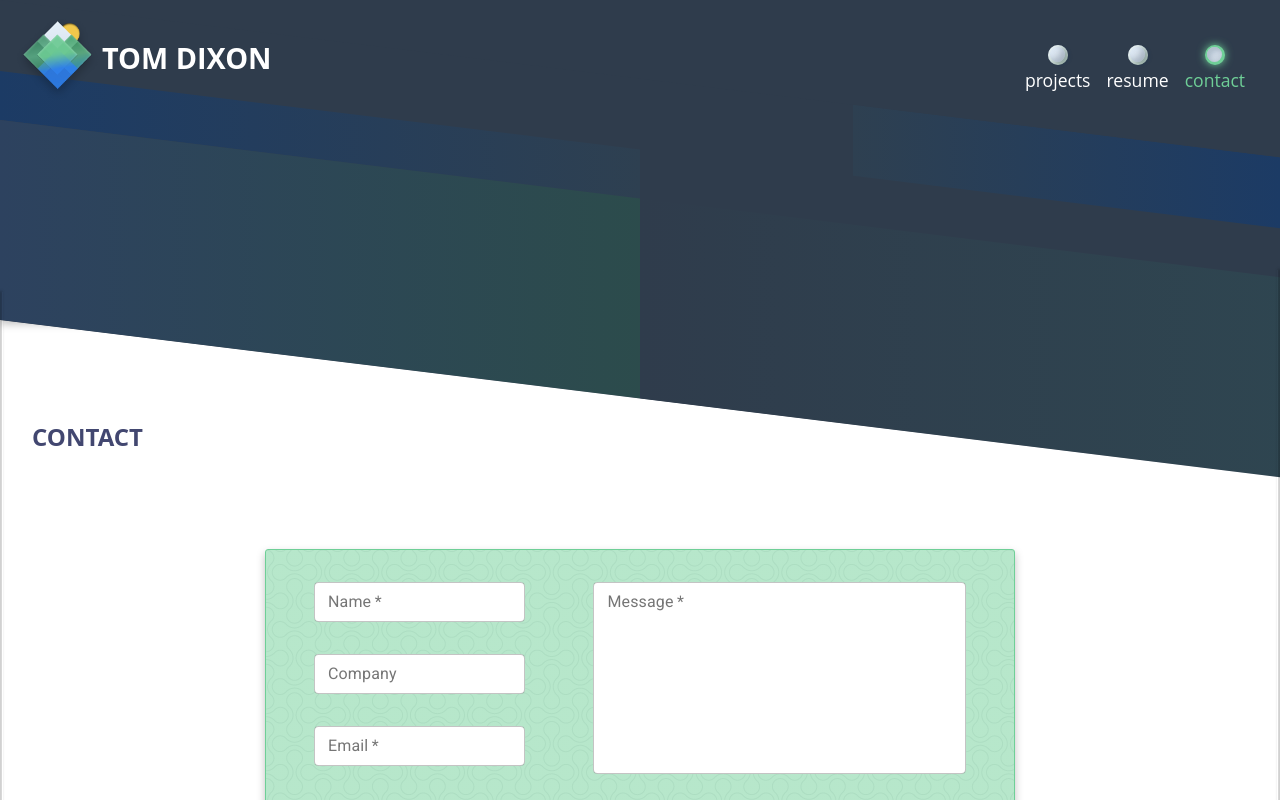
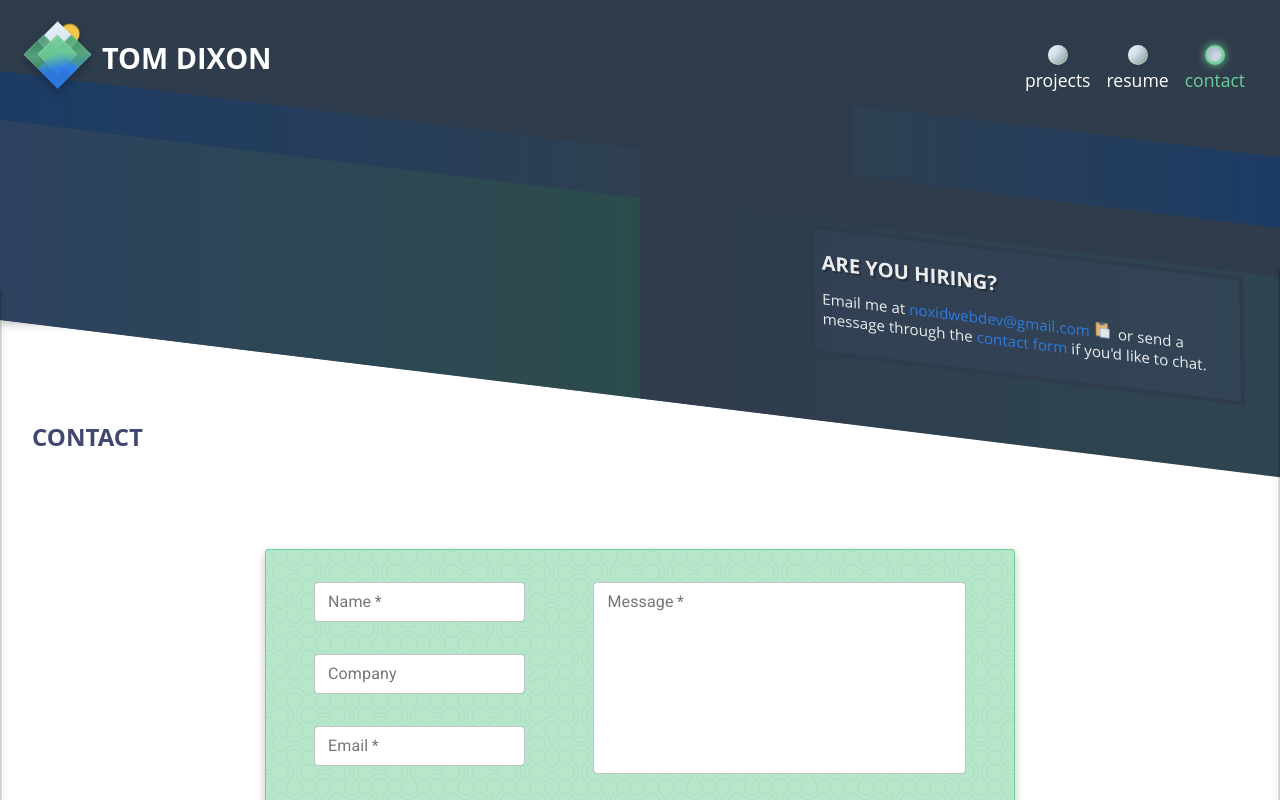
Before and after one commit to chefThomas/dev-folio, a React (Create React App) app: page /contact in a window 1280 px wide. Shown: the top 800 px of the page. Built offline with nearby package versions, Linux system fonts and the light colour scheme; no server answers.

Commit message:
finish dev card component

```diff
--- a/public/index.html
+++ b/public/index.html
@@ -5,10 +5,7 @@
     <link rel="icon" href="%PUBLIC_URL%/favicon.ico" />
     <meta name="viewport" content="width=device-width, initial-scale=1" />
     <meta name="theme-color" content="#000000" />
-    <meta
-      name="description"
-      content="Web site created using create-react-app"
-    />
+    <meta name="description" content="Tom Dixon web development portfolio" />
     <!--
       manifest.json provides metadata used when your web app is installed on a
       user's mobile device or desktop. See https://developers.google.com/web/fundamentals/web-app-manifest/
--- a/src/App.js
+++ b/src/App.js
@@ -1,12 +1,14 @@
 import React, { useEffect, useState } from "react";
 import { Switch, Route } from "react-router-dom";
+
 import { TransitionGroup, CSSTransition } from "react-transition-group";
 import axios from "axios";
+import Snackbar from "@material-ui/core/Snackbar";
 
 import ContactPage from "./components/ContactPage";
 import GlobalNav from "./components/GlobalNav";
 import Header from "./components/Header";
-import MessagesPage from "./components/MessagesPage";
+// import MessagesPage from "./components/MessagesPage";
 import ProjectsPage from "./components/ProjectsPage";
 import ResumePage from "./components/ResumePage";
 
@@ -37,24 +39,33 @@ const postMessage = async (formdata) => {
 };
 
 function App() {
-  const [messages, setMessages] = useState([]);
+  const [snackbar, setSnackbar] = useState({ open: false, message: "" });
 
-  async function fetchMessages() {
-    const {
-      data: { Items },
-    } = await axios.get(`${api.invokeUrl}/messages`);
+  // GET messages from API implement here
+  // async function fetchMessages() {
+  //   const {
+  //     data: { Items },
+  //   } = await axios.get(`${api.invokeUrl}/messages`);
 
-    setMessages(Items);
-  }
+  //   setMessages(Items);
+  // }
 
-  useEffect(() => {
-    fetchMessages();
-  }, []);
+  // useEffect(() => {
+  //   fetchMessages();
+  // }, []);
 
   return (
     <>
       <GlobalNav />
-      <Header styles='margin-lg-bottom' />
+      <Header setSnackbar={setSnackbar} styles='margin-lg-bottom' />
+      <Snackbar
+        // style={{ fonstSize: "0.3rem" }}
+        autoHideDuration={3000}
+        open={snackbar.visible}
+        onClose={() => setSnackbar({ open: false })}
+        message={snackbar.message}
+        anchorOrigin={{ vertical: "top", horizontal: "center" }}
+      />
       <Route
         render={({ location }) => (
           <TransitionGroup>
@@ -67,11 +78,11 @@ function App() {
                   path='/contact'
                   render={() => <ContactPage postMessage={postMessage} />}
                 />
-                <Route
+                {/* <Route
                   exact
                   path='/messages'
                   render={() => <MessagesPage messages={messages} />}
-                />
+                /> */}
                 <Route path='*' render={() => <ProjectsPage />} />
               </Switch>
             </CSSTransition>
--- a/src/components/ContactForm.jsx
+++ b/src/components/ContactForm.jsx
@@ -11,7 +11,6 @@ import theme from "../mui-style-override/theme";
 import { ThemeProvider } from "@material-ui/styles";
 
 import emailValidator from "../helpers/emailValidator";
-import aws from "../static/AWS-Lambda_light-bg.png";
 
 const ContactForm = ({ postMessage }) => {
   const [company, setCompany] = useState("");
--- a/src/components/DeveloperCard.jsx
+++ b/src/components/DeveloperCard.jsx
@@ -1,48 +1,53 @@
 import React from "react";
-import me from "../static/self2.png";
+import { NavLink } from "react-router-dom";
 
-const Developer = ({ text, image }) => (
+import clipboard from "../static/icons8-copy-to-clipboard-16.png";
+
+const DeveloperCard = ({ setSnackbar }) => {
+  const copyToClipboard = () => {
+    navigator.clipboard.writeText("noxidwebdev@gmail.com");
+    setSnackbar({
+      visible: true,
+      message: "'noxidwebdev@gmail.com' copied to clipboard",
+    });
+  };
+  return (
     <div className='DeveloperCard'>
-    <div className='DeveloperCard__img-container'>
+      <div className='DeveloperCard__text'>
+        <p className='DeveloperCard__text-head'>
+          <span
+            className='title'
+            style={{
+              fontSize: "1.25rem",
+              marginRight: "1rem",
+              fontWeight: "bold",
+            }}
+          >
+            are you hiring?
+          </span>
+          {/* <i class='em em-eyes' aria-role='presentation' aria-label='EYES'></i> */}
+        </p>
+        {/*
+        <br></br> */}
+        <p>
+          Email me at{" "}
+          <span className='email-link' onClick={copyToClipboard}>
+            noxidwebdev@gmail.com{" "}
             <img
-        className='DeveloperCard__img'
-        style={{ width: "100%" }}
-        src={me}
-        alt='me'
+              alt='copy to clipboard icon'
+              onClick={copyToClipboard}
+              src={clipboard}
             />
-    </div>
-    <div className='DeveloperCard__text'>
-      <p>
-        I’m a web developer living in Seattle. I lean toward frontend and love
-        building React apps, but also enjoy server-side logic.
-        <br></br>I'm currently seeking opportunities to collaborate and grow
-        while contributing to challenging and interesting projects.
+          </span>
+          &nbsp; or send a message through the{" "}
+          <NavLink className='devcard-nav' exact to='/contact'>
+            contact form
+          </NavLink>{" "}
+          if you'd like to chat.
         </p>
       </div>
     </div>
   );
+};
 
-export default Developer;
-
-// <div className='DeveloperCard'>
-//     <div className='DeveloperCard__body'>
-//       <div className='DeveloperCard__body__text'>
-//         <p>
-//           I’m a web developer living in Seattle. I lean toward frontend and love
-//           building React apps, but also enjoy diving into server-side logic. I'm
-//           currently seeking opportunities to collaborate and grow while
-//           contributing to challenging and interesting projects. Please have a
-//           look at my work and reach out if you have any questions or just feel
-//           like having a chat.
-//         </p>
-//       </div>
-//       <div className='DeveloperCard__img-container'>
-//         <img
-//           className='DeveloperCard__img'
-//           style={{ width: "100%" }}
-//           src={me}
-//           alt='me'
-//         />
-//       </div>
-//     </div>
-//   </div>
+export default DeveloperCard;
--- a/src/components/GlobalNav.jsx
+++ b/src/components/GlobalNav.jsx
@@ -8,7 +8,7 @@ import mountains from "../static/mountains-icon-business.png";
 
 import "../stylesheets/css/main.css";
 
-const GlobalNav = (prop) => {
+const GlobalNav = (props) => {
   return (
     <div className='GlobalNav '>
       <ContainerFlex
--- a/src/components/Header.jsx
+++ b/src/components/Header.jsx
@@ -16,7 +16,7 @@ const Header = (props) => (
           <span className='Header__mosaic__4'></span>
         </div>
       </div>
-      {/* <DeveloperCard style='' /> */}
+      <DeveloperCard setSnackbar={props.setSnackbar} />
     </header>
   </>
 );
--- a/src/components/NavBar.jsx
+++ b/src/components/NavBar.jsx
@@ -15,7 +15,6 @@ const NavBar = ({ styles }) => {
       <div className='NavBar--link-container'>
         <NavLink exact className='NavBar--link' to='/resume'>
           <button className='NavBar--link-button-outer'>
-            {" "}
             <div className='NavBar--link-button-inner'></div>
           </button>
           resume
--- a/src/stylesheets/css/main.css
+++ b/src/stylesheets/css/main.css
@@ -271,34 +271,45 @@ button:focus {
   justify-content: center;
   align-items: center;
   position: absolute;
-  top: 150px;
+  top: 250px;
   right: 3%;
   margin-left: auto;
-  border: 4px solid #6fcf97;
+  z-index: 1000;
+  border: 4px solid #2f3c4c;
   border-radius: 2px;
-  background-image: linear-gradient(to left, #2b755d, #2f80ed);
-  opacity: 1;
+  background: rgba(66, 71, 112, 0.2);
+  opacity: 0.9;
+  transform: skew(8deg) rotate(7deg);
   transition: all 0.2s ease-in-out; }
+  .DeveloperCard:hover {
+    transform: scale(1.3) skew(0deg) translateX(-40px);
+    opacity: 1;
+    background: rgba(66, 71, 112, 0.6); }
+  .DeveloperCard--timer {
+    transform: scale(1.3) skew(0deg) translateX(-40px);
+    opacity: 1;
+    background: rgba(66, 71, 112, 0.6); }
   @media screen and (max-width: 495px) {
     .DeveloperCard {
-      opacity: 0;
-      transform: translateY(5px); } }
-  .DeveloperCard__img-container {
-    display: flex;
-    align-items: center;
-    max-width: 100px;
-    width: 42vw;
-    min-width: 7rem;
-    margin-right: 5px; }
-    .DeveloperCard__img-container > img {
-      transform: scale(-1, 1); }
-    @media screen and (max-width: 470px) {
-      .DeveloperCard__img-container {
-        display: none; } }
+      opacity: 0; } }
+  .DeveloperCard__text-head {
+    text-transform: uppercase;
+    margin-right: 2rem;
+    text-shadow: 2px 2px rgba(0, 0, 0, 0.3); }
   .DeveloperCard__text {
     padding: 0.5rem 0.5rem;
     color: white;
-    font-size: calc(13px + 0.16vw); }
+    font-size: calc(13px + 0.16vw);
+    line-height: 20px; }
+
+.email-link {
+  color: #2f80ed; }
+  .email-link:hover {
+    cursor: pointer; }
+
+.devcard-nav {
+  text-decoration: none;
+  color: #2f80ed; }
 
 .Footer {
   position: absolute;
--- a/src/stylesheets/scss/modules/_variables.scss
+++ b/src/stylesheets/scss/modules/_variables.scss
@@ -18,6 +18,7 @@ $light-gray: rgb(243, 243, 243);
 
 // project cards, contact form
 $box-shadow: 0px 4px 8px rgba(0, 0, 0, 0.25);
+$box-shadow-green: 0px 4px 8px rgba(111, 207, 151, 0.4);
 
 // box radius
 $radius: 10px;
--- a/src/stylesheets/scss/partials/_DeveloperCard.scss
+++ b/src/stylesheets/scss/partials/_DeveloperCard.scss
@@ -5,43 +5,77 @@
   justify-content: center;
   align-items: center;
   position: absolute;
-  top: 150px;
+  top: 250px;
   right: 3%;
   margin-left: auto;
-  border: 4px solid #6fcf97;
+  z-index: 1000;
+  border: 4px solid $abyss-blue;
   border-radius: 2px;
-  background-image: linear-gradient(
-    to left,
-    rgb(43, 117, 93),
-    rgb(47, 128, 237)
-  );
+  background: rgba(66, 71, 112, 0.2);
+  opacity: 0.9;
+  &:hover {
+    // border: 4px solid rgba(111, 207, 151, 0.4);
+    transform: scale(1.3) skew(0deg) translateX(-40px);
+    opacity: 1;
+    background: rgba(66, 71, 112, 0.6);
+  }
 
-  opacity: 1;
+  &--timer {
+    transform: scale(1.3) skew(0deg) translateX(-40px);
+    opacity: 1;
+    background: rgba(66, 71, 112, 0.6);
+  }
+
+  transform: skew(8deg) rotate(7deg);
+
   transition: all 0.2s ease-in-out;
   @media screen and (max-width: 495px) {
     // display: none;
     opacity: 0;
-    transform: translateY(5px);
+    // transform: translateY(5px);
   }
-  &__img-container {
-    display: flex;
-    align-items: center;
-    max-width: 100px;
-    width: 42vw;
-    min-width: 7rem;
-    margin-right: 5px;
-    & > img {
-      transform: scale(-1, 1);
-    }
 
-    @media screen and (max-width: 470px) {
-      display: none;
-    }
+  &__text-head {
+    text-transform: uppercase;
+    margin-right: 2rem;
+    text-shadow: 2px 2px rgba(0, 0, 0, 0.3);
   }
+
+  // &__img-container {
+  //   display: flex;
+  //   align-items: center;
+  //   max-width: 100px;
+  //   width: 42vw;
+  //   min-width: 7rem;
+  //   margin-right: 5px;
+  //   & > img {
+  //     transform: scale(-1, 1);
+  //   }
+
+  // @media screen and (max-width: 470px) {
+  //   display: none;
+  // }
+  // }
 
   &__text {
     padding: 0.5rem 0.5rem;
     color: $white;
     font-size: calc(13px + 0.16vw);
+    line-height: 20px;
   }
 }
+
+.email-link {
+  color: $link-blue;
+  &:hover {
+    cursor: pointer;
+  }
+}
+
+// .title {
+//   opacity: 1;
+// }
+.devcard-nav {
+  text-decoration: none;
+  color: $link-blue;
+}
```
Also changed, not shown: src/static/icons8-copy-to-clipboard-16.png (added). Lines whose indentation alone changed are shown as unchanged.
